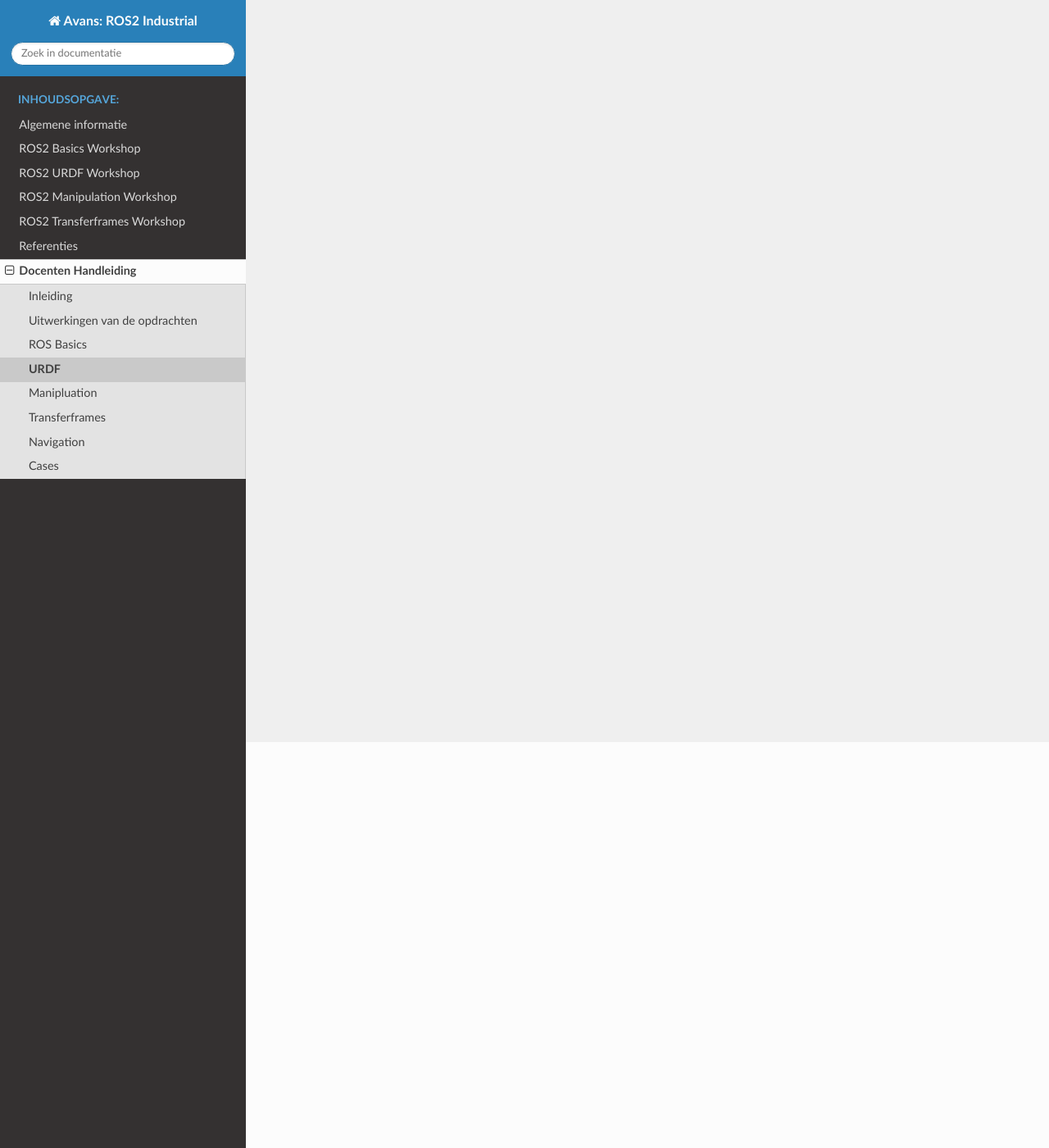
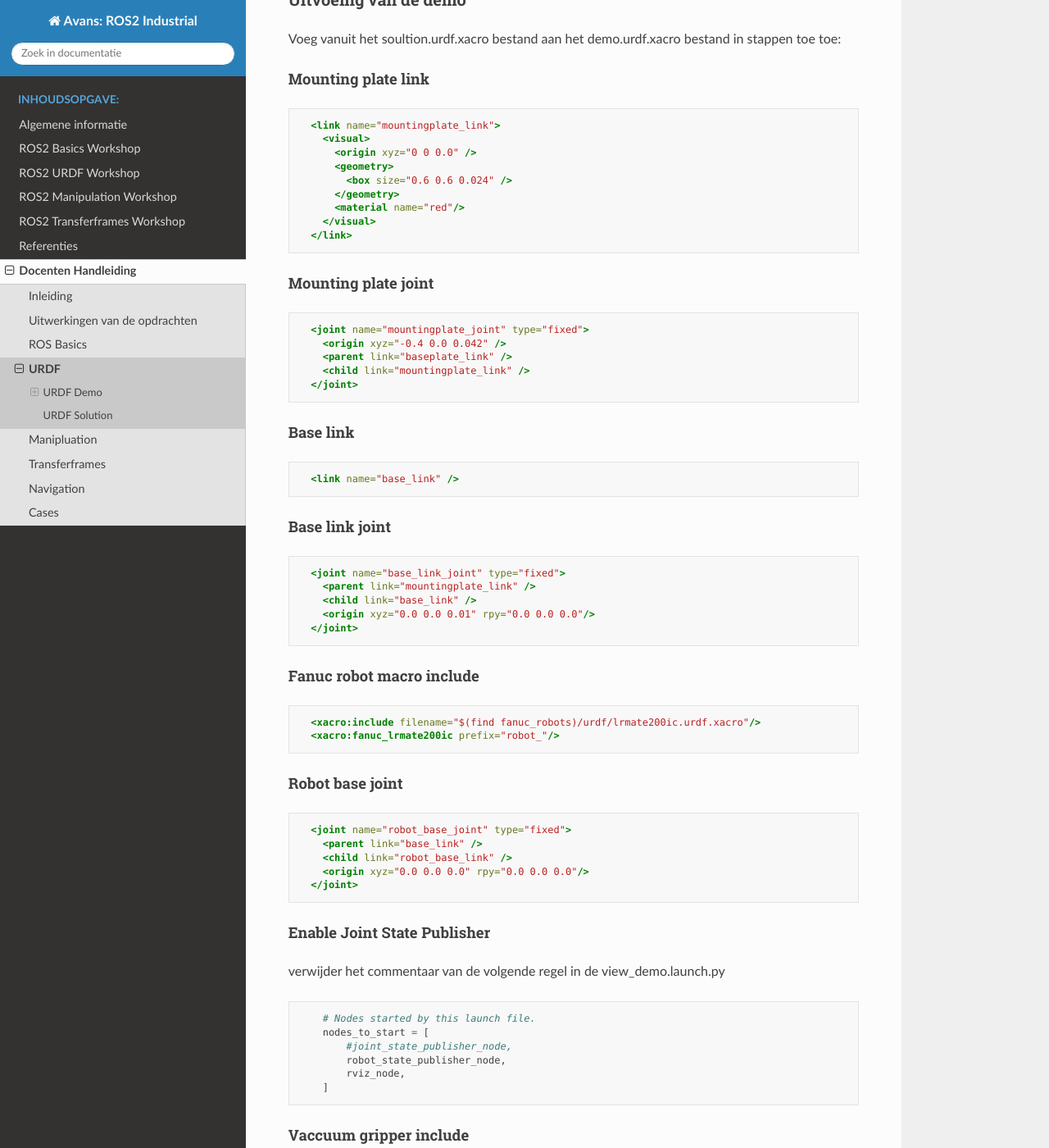
Before and after one commit to AvansMechatronica/ROS2_industrial_workshop, a Sphinx documentation site: the page built from documentation/teacher_manual/urdf.md, in a window 1280 px wide and 1400 px high, scrolled down 495 px. Shown: the whole window at 82% size. Built offline with Sphinx 7.4.7 and the Read the Docs theme 3.1.0, drawn with Linux system fonts in a browser that asks for light colours; some of the changed text lies outside the part shown.

Commit message:
20260316

````diff
--- a/documentation/teacher_manual/urdf.md
+++ b/documentation/teacher_manual/urdf.md
@@ -1,3 +1,94 @@
 # URDF
 
 **Under Construction**
+
+:::{caution}
+Verwijder COLCON_IGNORE voor aanvang van de demonstratie ut de pacakge `urdf_demo` in de workspace. En bouw de workspace opnieuw. Vergeet niet om na het bouwen de workspace opnieuw te sourcen.
+:::
+
+## URDF Demo
+```bash
+ros2 launch urdf_demo view_demo.launch.py
+```
+### Uitvoeing van de demo
+Voeg vanuit het soultion.urdf.xacro bestand aan het demo.urdf.xacro bestand in stappen toe toe:
+
+#### Mounting plate link
+```xml
+  <link name="mountingplate_link">
+    <visual>
+      <origin xyz="0 0 0.0" />
+      <geometry>
+        <box size="0.6 0.6 0.024" />
+      </geometry>
+      <material name="red"/>
+    </visual>
+  </link>
+```
+#### Mounting plate joint
+```xml
+  <joint name="mountingplate_joint" type="fixed">
+    <origin xyz="-0.4 0.0 0.042" />
+    <parent link="baseplate_link" />
+    <child link="mountingplate_link" />
+  </joint>
+```
+#### Base link
+```xml
+  <link name="base_link" />
+```
+
+#### Base link joint
+```xml
+  <joint name="base_link_joint" type="fixed">
+    <parent link="mountingplate_link" />
+    <child link="base_link" />
+    <origin xyz="0.0 0.0 0.01" rpy="0.0 0.0 0.0"/>
+  </joint>
+```
+
+#### Fanuc robot macro include
+```xml
+  <xacro:include filename="$(find fanuc_robots)/urdf/lrmate200ic.urdf.xacro"/>
+  <xacro:fanuc_lrmate200ic prefix="robot_"/>
+```
+
+#### Robot base joint
+```xml
+  <joint name="robot_base_joint" type="fixed">
+    <parent link="base_link" />
+    <child link="robot_base_link" />
+    <origin xyz="0.0 0.0 0.0" rpy="0.0 0.0 0.0"/>
+  </joint>
+```
+
+#### Enable Joint State Publisher
+verwijder het commentaar van de volgende regel in de view_demo.launch.py
+```python
+    # Nodes started by this launch file.
+    nodes_to_start = [
+        #joint_state_publisher_node,
+        robot_state_publisher_node,
+        rviz_node,
+    ]
+```
+
+#### Vaccuum gripper include
+```xml
+  <xacro:include filename="$(find ros_industrial_support)/urdf/vacuum_gripper/vacuum_gripper.urdf.xacro"/>
+  <xacro:vacuum_gripper_urdf prefix="vacuum_gripper_" joint_prefix="vacuum_gripper_joint"/>
+```
+
+#### Gripper to robot joint
+```xml
+  <joint name="gripper_to_robot" type="fixed">
+    <parent link="robot_tool_link" />
+    <child link="vacuum_gripper_base_link" />
+  </joint>
+```
+
+
+## URDF Solution
+```bash
+ros2 launch urdf_demo view_solution.launch.py
+```
````
